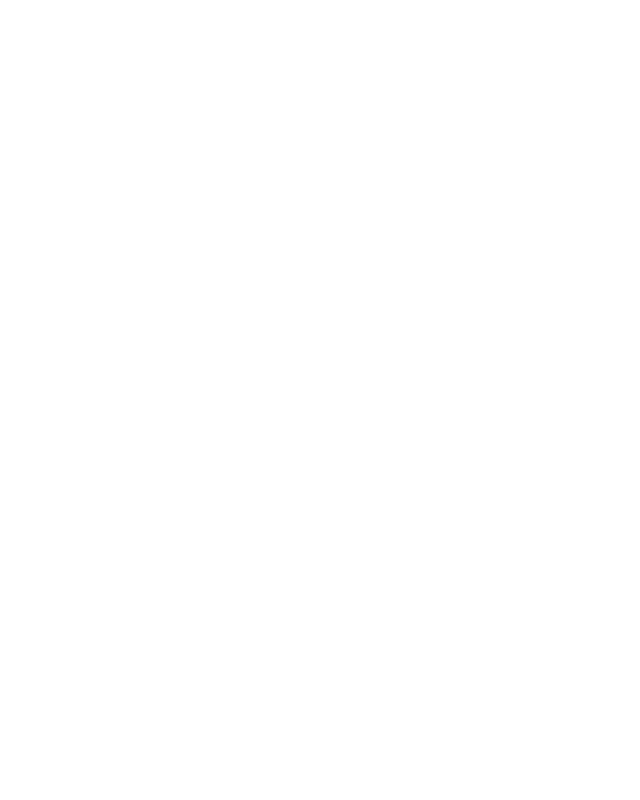
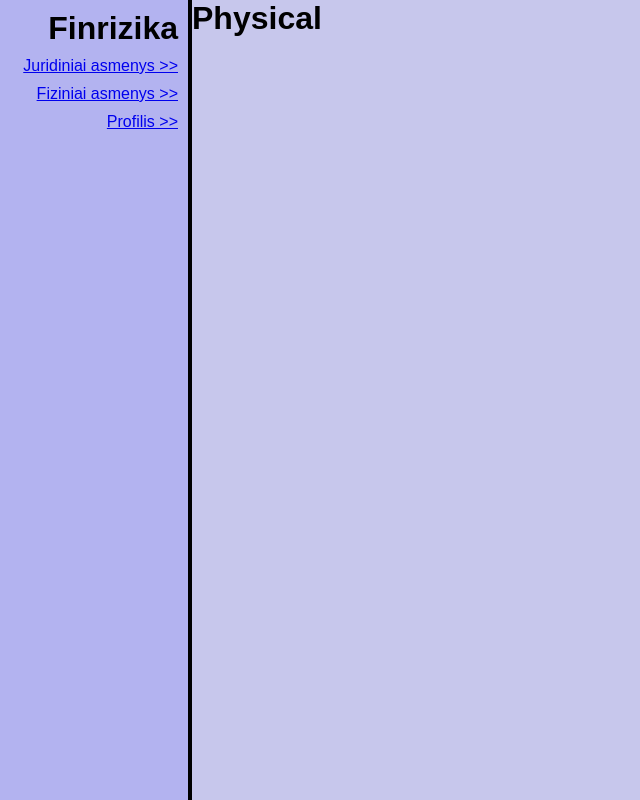
Before and after one commit to googed2much/finrizika, a React (Vite) app: page /dashboard/physical in a window 1280 px wide. Before the commit this address had no page. Shown: the whole page, without its empty margins (0-640 px from the left). Built offline with nearby package versions, Linux system fonts and the light colour scheme.

Commit message:
Home page bones.

```diff
--- a/src/App.tsx
+++ b/src/App.tsx
@@ -8,7 +8,7 @@
     <>
       <BrowserRouter>
         <Routes>
-          <Route path="/dashboard" element={<Home />} />
+          <Route path="/dashboard/*" element={<Home />} />
           <Route path="/login" element={<Login />} />
           <Route path="/company-evaluation" element={<CompanyEvaluation />} />
         </Routes>
--- /dev/null
+++ b/src/Home.module.css
@@ -0,0 +1,22 @@
+.dashboard_grid {
+    display: grid;
+    grid-template-columns: 15vw auto;
+
+    height: 100vh;
+}
+
+.dashboard_selection_div {
+    background-color: rgb(179, 179, 240);
+    border-right: 4px black solid;
+    padding-top: 10px;
+    padding-right: 10px;
+
+    display: flex;
+    flex-direction: column;
+    align-items: flex-end;
+    gap: 10px;
+}
+
+.dashboard_content_div {
+    background-color: rgb(199, 199, 236);
+}
--- a/src/Home.tsx
+++ b/src/Home.tsx
@@ -1,8 +1,28 @@
+import { Link, Route, Routes } from "react-router-dom"
+import styles from "./Home.module.css"
+import JuridicalProfiles from "./JuridicalProfiles"
+import PhysicalProfiles from "./PhysicalProfiles"
+import ProfilePage from "./ProfilePage"
+
 function Home() {
     return (
     <>
+        <div className={styles.dashboard_grid}>
+            <div className={styles.dashboard_selection_div}>
+                <h1>Finrizika</h1>
+                <Link to="/dashboard/juridical">Juridiniai asmenys &gt;&gt;</Link>
+                <Link to="/dashboard/physical">Fiziniai asmenys &gt;&gt;</Link>
+                <Link to="/dashboard/profile">Profilis &gt;&gt;</Link>
+            </div>
 
-
+            <div className={styles.dashboard_content_div}>
+                <Routes>
+                    <Route path="juridical" element={<JuridicalProfiles />} />
+                    <Route path="physical" element={<PhysicalProfiles />} />
+                    <Route path="profile" element={<ProfilePage />} />
+                </Routes>
+            </div>
+        </div>
     </>
     )
 }
--- /dev/null
+++ b/src/JuridicalProfiles.tsx
@@ -0,0 +1,9 @@
+function JuridicalProfiles() {
+    return  (
+        <>
+            <h1>Juridical</h1>
+        </>
+    )
+}
+
+export default JuridicalProfiles
--- /dev/null
+++ b/src/PhysicalProfiles.tsx
@@ -0,0 +1,9 @@
+function PhysicalProfiles() {
+    return  (
+        <>
+            <h1>Physical</h1>
+        </>
+    )
+}
+
+export default PhysicalProfiles
--- /dev/null
+++ b/src/ProfilePage.tsx
@@ -0,0 +1,9 @@
+function ProfilePage() {
+    return  (
+        <>
+            <h1>Profile</h1>
+        </>
+    )
+}
+
+export default ProfilePage
```
